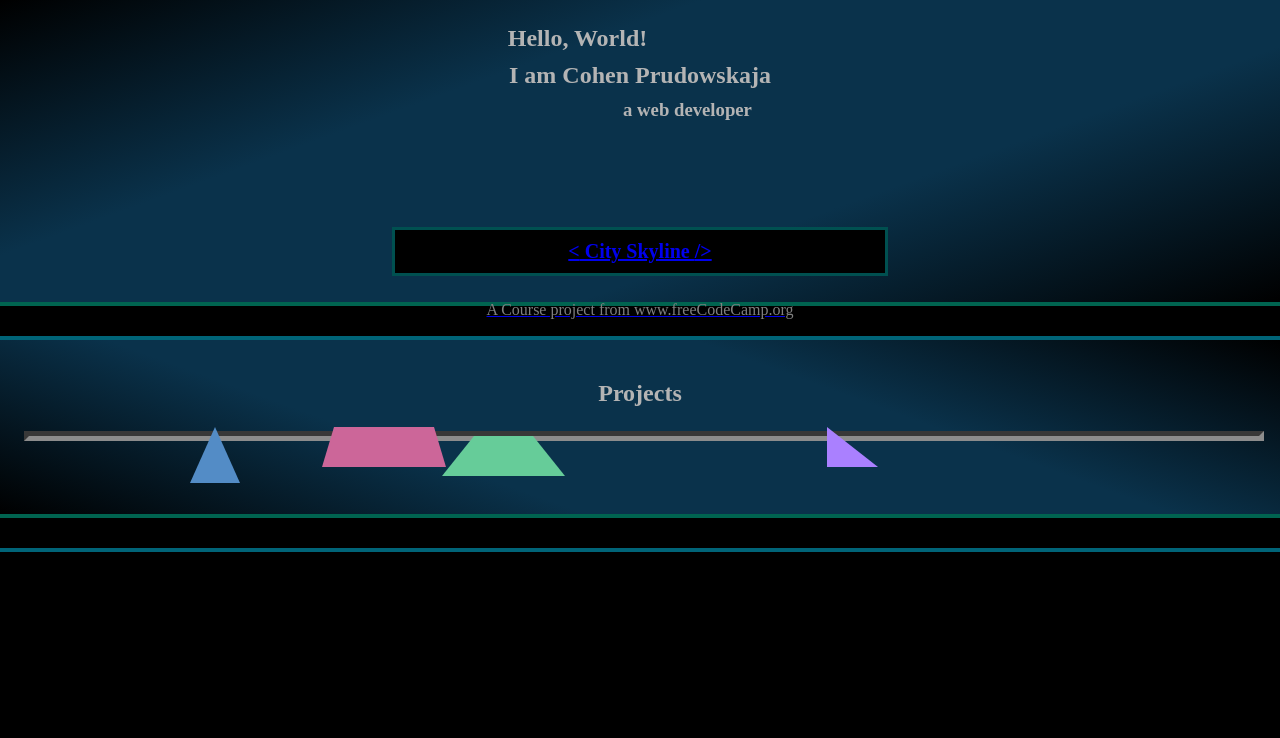
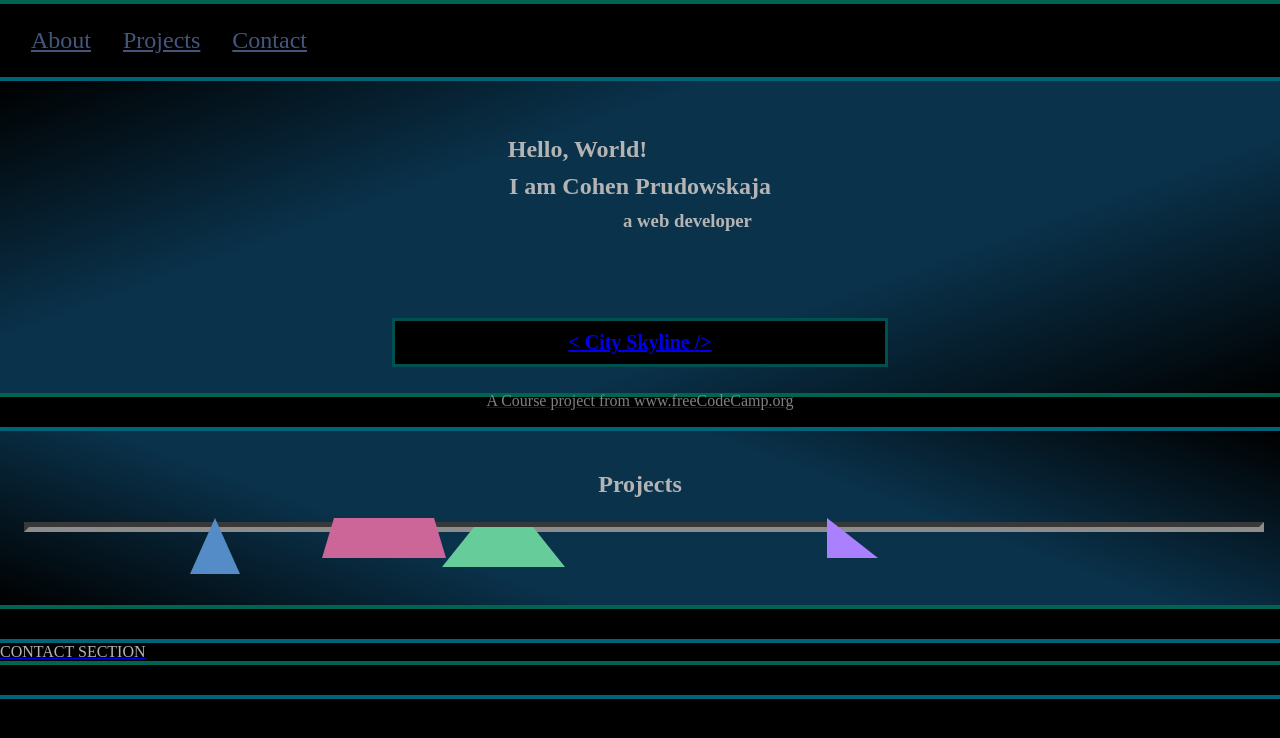
Before and after one commit to Cohen-Prudowskaja/Personal-Portfolio-Webpage, a plain HTML site: page index.html in a window 1280 px wide. Drawn offline with Linux system fonts and the light colour scheme.

Commit message:
Update index.html, styles.css
Updated index.html, styles.css for Personal-Portfolio-Website project. Added criteria #6, #7, #11: navbar element and styles.

```diff
--- a/index.html
+++ b/index.html
@@ -8,6 +8,30 @@
   </head>
 
   <body>
+
+<!--
+6. Your portfolio should have a navbar with an id of navbar
+  -->
+<!--
+7. The navbar should contain at least one link that you can click on to navigate to different sections of the page
+  -->
+<!--
+11. The navbar should always be at the top of the viewport
+  -->
+    <navbar id="navbar">
+      <ul class="nav-list">
+        <li>
+          <a href="#welcome-section">About</a>
+        </li>
+        <li>
+          <a href="#projects">Projects</a>
+        </li>
+        <li>
+          <a href="#contact">Contact</a>
+        </li>
+      </ul>
+    </navbar>
+
 <!--
 1. Your portfolio should have a welcome section with an id of welcome-section
   -->
@@ -134,8 +158,10 @@
     </div>
     </section>
     <div class="seperator"></div>
-    <section>
+    <section id="contact">
+CONTACT SECTION
+    </section>
+    <div class="seperator"></div>
 
-    </section>
   </body>
 </html>
--- a/styles.css
+++ b/styles.css
@@ -7,6 +7,7 @@
   --window-color2: #8cd9b3;
   --window-color3: #d98cb3;
   --window-color4: #8cb3d9;
+  --nav-blue: #45567d;
 }
 
 * {
@@ -26,6 +27,34 @@ html {
   background-color: black;
 }
 
+.nav {
+  position: fixed;
+  top: 0;
+  width: 100%;
+  z-index: 10;
+}
+
+.nav-list {
+  display: flex;
+  margin-right: 2rem;
+  padding: 15px;
+  border-top: 4px solid rgb(0, 100, 80);
+  border-bottom: 4px solid rgb(0, 100, 120);
+  width: 100%;
+}
+
+.nav-list a {
+  display: block;
+  font-size: 1.5rem;
+  padding: .5rem 1rem .5rem 1rem;
+  color: var(--nav-blue);
+}
+
+.nav-list a:hover {
+  background: var(--nav-blue);
+  color: grey;
+}
+
 section {
   color: rgb(180, 180, 180);
 }
@@ -43,6 +72,7 @@ section {
     rgb(10, 50, 75),
     black
   );
+  padding-top: 50px;
 }
 
 .hello, .my-name, .web-dev {
@@ -58,7 +88,7 @@ section {
 }
 
 .about-me {
-  padding-top: 100px;
+  padding-top: 80px;
   padding-right: 300px;
   padding-bottom: 20px;
 }
```
